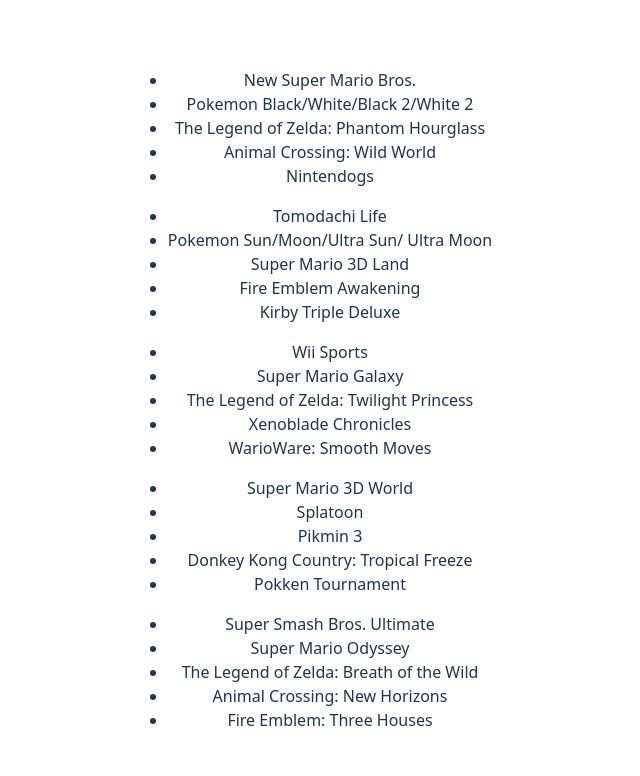
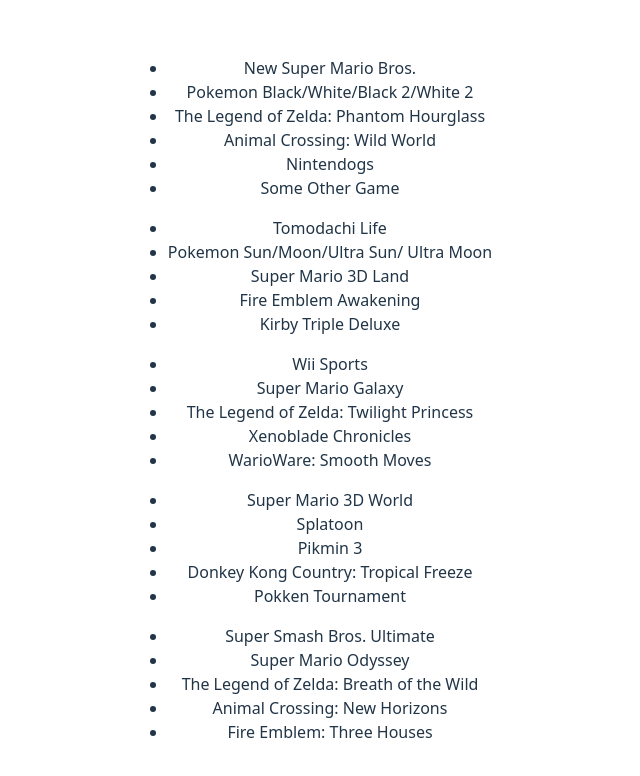
Before and after one commit to Eric-B17/xking012345.github.io, a React (Vite) app in the folder best-value-nintendo/: page / in a window 1280 px wide. Shown: the top 776 px of the page, without its empty margins (330-970 px from the left). Built offline with nearby package versions, Linux system fonts and the light colour scheme.

Commit message:
putting data in

```diff
--- a/best-value-nintendo/src/App.jsx
+++ b/best-value-nintendo/src/App.jsx
@@ -12,7 +12,8 @@
         "Pokemon Black/White/Black 2/White 2",
         "The Legend of Zelda: Phantom Hourglass",
         "Animal Crossing: Wild World",
-        "Nintendogs"
+        "Nintendogs",
+        "Some Other Game"
     ]
 
     const ThreeDs = [
```
